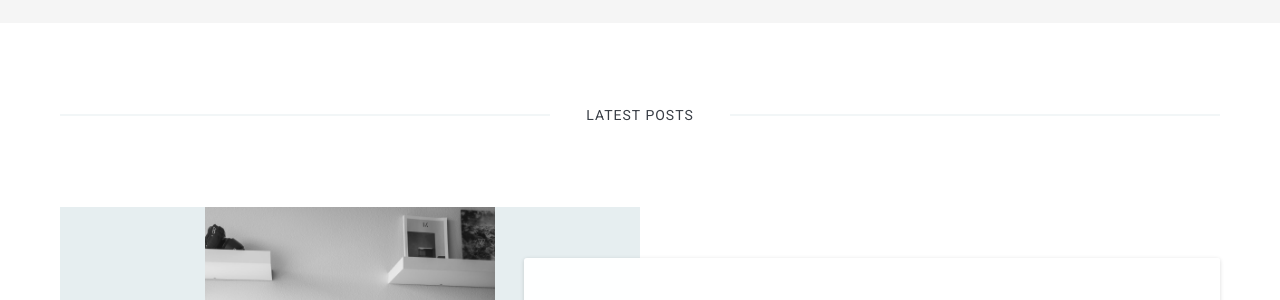
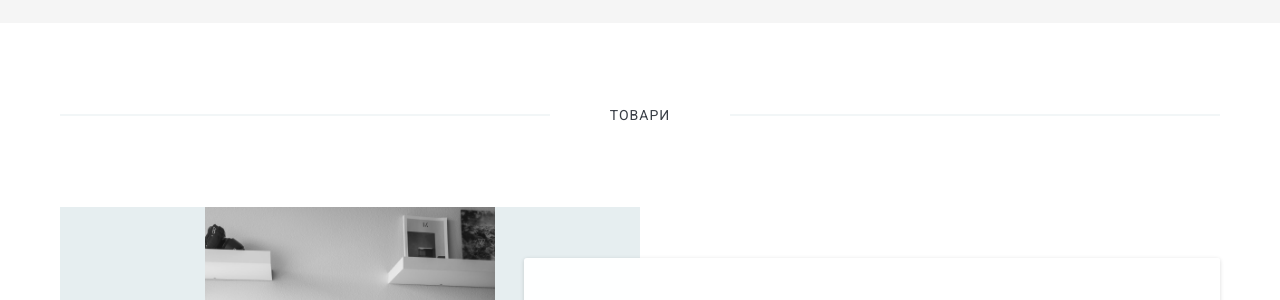
Before and after one commit to WarmingZ/catalog, a Jekyll site: the page built from index.html, in a window 1280 px wide. Shown: the part 515-815 px from the top of the page. Built offline with Jekyll 4.4.1, drawn with Linux system fonts in a browser that asks for light colours; nearby versions of some CDN libraries; the list of posts is cut into pages by our own code.

Commit message:
Fixed bugs

```diff
--- a/404.html
+++ b/404.html
@@ -1,12 +1,12 @@
 ---
 layout: page
 title: Page not found
-image: 07.jpg
+image:
 permalink: /404.html
 ---
 
 <div class="page-box">
   <h2>404</h2>
   <p>The requested page could not be found.</p>
-  <p class="back-arrow"><i class="ion ion-md-arrow-back"></i> <a href="{{site.baseurl}}/">Back to the blog</a></p>
+  <p class="back-arrow"><i class="ion ion-md-arrow-back"></i> <a href="{{site.baseurl}}/">Back</a></p>
 </div>
--- a/_config.yml
+++ b/_config.yml
@@ -4,7 +4,7 @@ url: "https://www.isoloviov.com" # the base hostname & protocol for your site, e
 
 # Build settings
 markdown: kramdown
-permalink: pretty
+permalink: /:categories/:title/
 plugins:
   - jekyll-paginate
   - jekyll-sitemap
--- a/index.html
+++ b/index.html
@@ -8,7 +8,7 @@ layout: default
 	<div class="row">
 		<div class="col col-12">
 			{% if site.posts.size > 0 %}
-				<h4 class="lates-title">Latest Posts</h4>
+				<h4 class="lates-title">Товари</h4>
 			{% endif %}
 		</div>
 	</div>
```
Also changed, not shown: _posts/2023-02-27-Coconut-Mist.markdown (renamed from _posts/2018-07-23-find-a-connection-with-the-reader.markdown).
